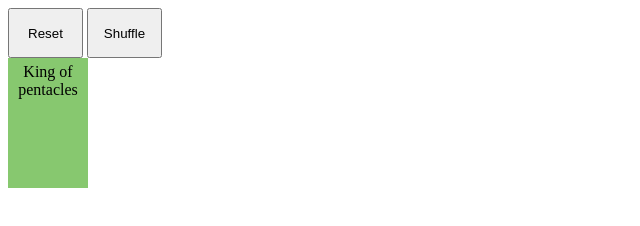
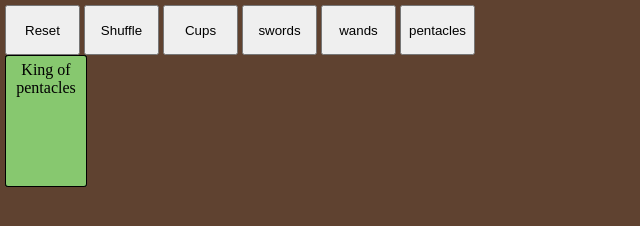
Before and after one commit to ShirleyZ/tarot-deck, a website: page index.html in a window 1280 px wide. Shown: the whole page, without its empty margins (0-640 px from the left). Drawn offline with nearby package versions, Linux system fonts and the light colour scheme.

Commit message:
Added some styling, you can line up cards for easier search

```diff
--- a/index.html
+++ b/index.html
@@ -4,6 +4,14 @@
   <title>Tarot Deck</title>
   <script src="node_modules/interactjs/dist/interact.min.js"></script>
   <style type="text/css">
+    body {
+      margin: 0;
+    }
+    #wrapper {
+      padding: 5px;
+      background-color: #5f4230;
+      height: 100vh;
+    }
     .card {
       width: 70px;
       height: 120px;
@@ -11,6 +19,8 @@
       text-align: center;
       position: absolute;
       overflow: hidden;
+      border: 1px solid;
+      border-radius: 3px;
     }
     button {
       width: 75px;
@@ -34,6 +44,10 @@
   <div id="wrapper">
     <button onclick="collect()">Reset</button>
     <button onclick="shuffle()">Shuffle</button>
+    <button onclick="lineup('cups')">Cups</button>
+    <button onclick="lineup('swords')">swords</button>
+    <button onclick="lineup('wands')">wands</button>
+    <button onclick="lineup('pentacles')">pentacles</button>
     <div id="card-mat">
     </div>
   </div>
--- a/index.js
+++ b/index.js
@@ -41,6 +41,10 @@ interact('.draggable')
   target.setAttribute('data-x', x);
   target.setAttribute('data-y', y);
 }
+
+// ============ NOT DRAGGING CODE =============
+
+initDeck();
 
 function collect() {
   deckPosX = "0px";
@@ -92,4 +96,16 @@ function initDeck() {
 
 }
 
-initDeck();
+function lineup(suit) {
+  var suitCards = ["1","2","3","4","5","6","7","8","9","10","Page","Knight","Queen","King"];
+  var cards = document.getElementsByClassName("suit-"+suit);
+  var posx = 85;
+  var posy = 0;
+
+  for (var i = 0; i < suitCards.length; i++) {
+    cards[i].style.transform = "translate("+posx+"px,"+posy+"px)";
+    cards[i].dataset.x = posx+"px";
+    cards[i].dataset.y = posy+"px";
+    posx += 85;
+  }
+}
```
Lines whose indentation alone changed are shown as unchanged.
